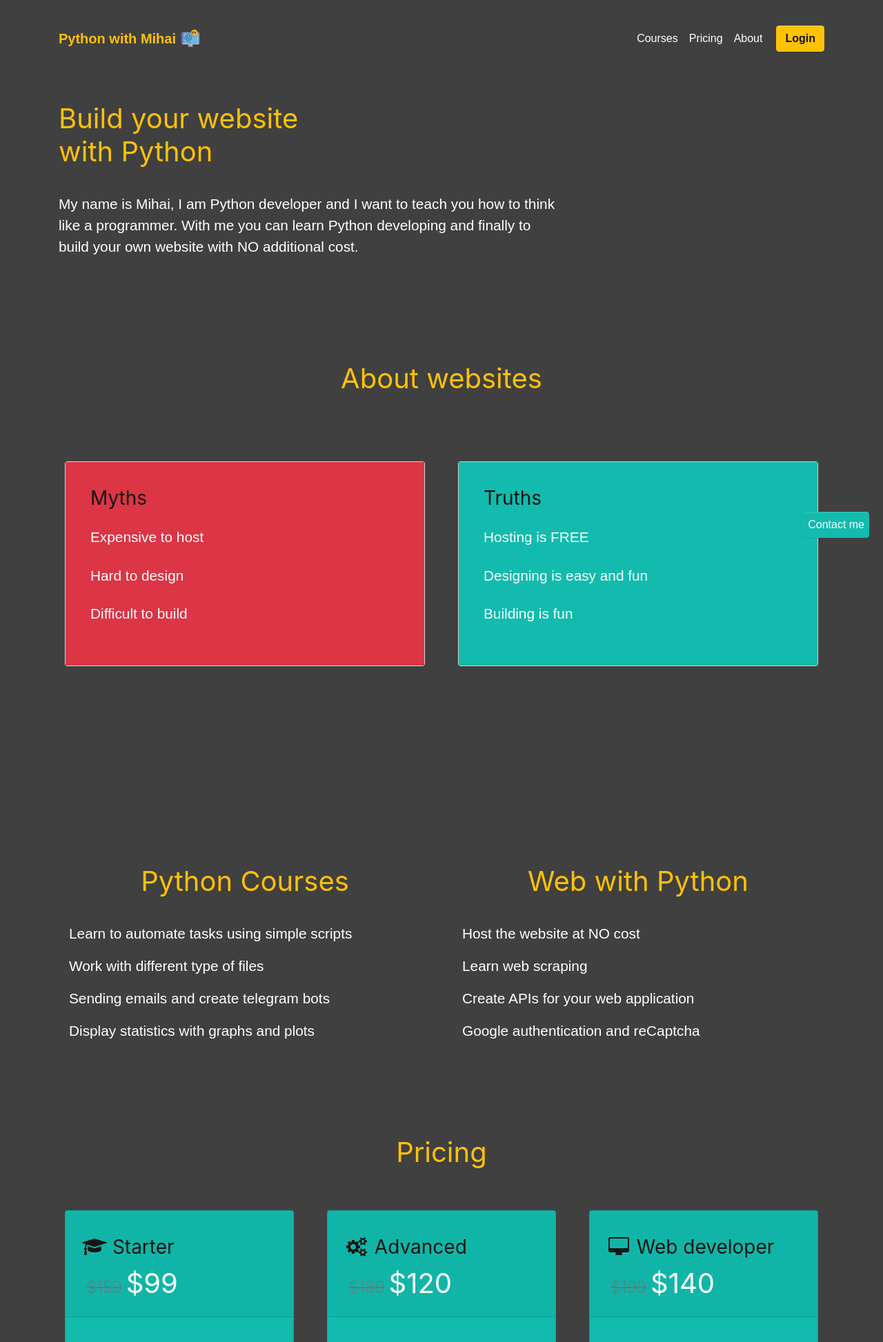
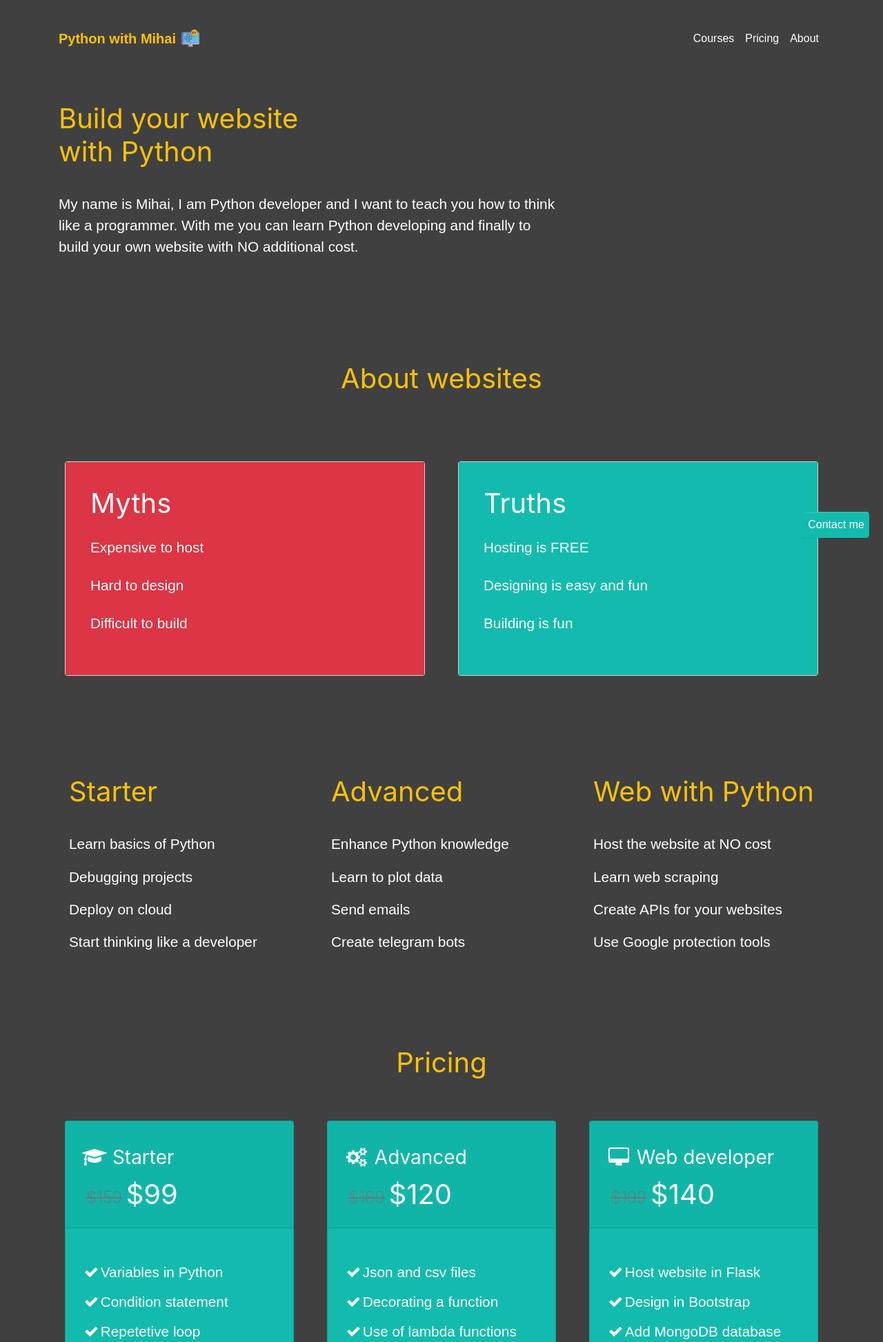
Before and after one commit to mihai-ciorobitca/mihaiciorobitca, a Flask app: page / in a window 1280 px wide. Shown: the top 1946 px of the page at 69% size. Run offline with Flask 3, Linux system fonts and the light colour scheme; some libraries are stand-ins or nearby versions.

Commit message:
Removed Pingendo code

```diff
--- a/api/templates/index.html
+++ b/api/templates/index.html
@@ -26,9 +26,9 @@
       <div class="collapse navbar-collapse" id="navbar4">
         <ul class="navbar-nav ml-auto">
           <li class="nav-item"> <a class="nav-link text-white" href="#courses"><b>Courses</b></a> </li>
-          <li class="nav-item text-white"> <a class="nav-link text-white" href="#courses">Pricing</a> </li>
+          <li class="nav-item text-white"> <a class="nav-link text-white" href="#pricing">Pricing</a> </li>
           <li class="nav-item text-white"> <a class="nav-link text-white" href="#about">About</a> </li>
-        </ul> <a class="btn navbar-btn ml-md-2 text-dark btn-warning" href="/login"><b><b>Login</b></b></a>
+        </ul>
       </div>
     </div>
   </nav>
@@ -36,18 +36,18 @@
     <div class="modal-dialog modal-dialog-centered" role="document">
       <div class="modal-content">
         <div class="modal-header text-warning bg-primary">
-          <h5 class="modal-title text-white" id="contactModalLabel"><b>Contact me</b></h5>
+          <h5 class="modal-title text-dark" id="contactModalLabel"><b>Contact me</b></h5>
           <button type="button" class="close" data-dismiss="modal" aria-label="Close">
             <span aria-hidden="true">×</span>
           </button>
         </div>
         <div class="modal-body bg-primary">
-          <p class="lead text-dark my-2"><b>Contact me on Whatsapp, Phone or Email</b></p>
+          <p class="lead my-2 text-white"><b>I am available to answer on Whatsapp, Phone or Email</b></p>
         </div>
         <div class="modal-footer d-flex justify-content-around bg-primary">
           <a class="btn btn-warning text-dark" href="https://wa.me/+40725497858"><i class="fa fa-fw fa-whatsapp"></i><b><b>&nbsp;Whatsapp</b></b></a>
-          <a class="btn btn-danger text-dark" href="tel:+40725497858" style=""><i class="fa fa-fw fa-phone"></i><b><b>&nbsp;Call me</b></b></a>
-          <a class="btn btn-light" href="mailto:mihai.ciorobitca@student.tuiasi.ro"><i class="fa fa-fw fa-envelope"></i><b><b>&nbsp;Email</b></b></a>
+          <a class="btn text-dark btn-warning" href="tel:+40725497858" style=""><i class="fa fa-fw fa-phone"></i><b><b>&nbsp;Call me</b></b></a>
+          <a class="btn text-dark btn-warning" href="mailto:mihai.ciorobitca@student.tuiasi.ro"><i class="fa fa-fw fa-envelope"></i><b><b>&nbsp;Email</b></b></a>
         </div>
       </div>
     </div>
@@ -70,12 +70,12 @@
         </div>
       </div>
       <div class="row">
-        <div class="col-lg-6 col-md-6 p-3">
+        <div class="col-lg-6 col-md-6 p-3" style="">
           <div class="card bg-light">
             <div class="card-body p-4 bg-danger border-danger">
               <div class="row">
                 <div class="col-8 col-md-12">
-                  <h3 class="mb-0 text-dark"><b>Myths</b></h3>
+                  <h1 class="mb-0 text-white"><b>Myths</b></h1>
                 </div>
               </div>
               <p class="lead my-3" contenteditable="true"><b>Expensive to host</b></p>
@@ -84,12 +84,12 @@
             </div>
           </div>
         </div>
-        <div class="col-lg-6 col-md-6 p-3">
+        <div class="col-lg-6 col-md-6 p-3" style="">
           <div class="card bg-light">
             <div class="card-body p-4 bg-primary">
               <div class="row">
                 <div class="col-8 col-md-12">
-                  <h3 class="mb-0 text-dark"><b>Truths</b></h3>
+                  <h1 class="mb-0 text-white"><b>Truths</b></h1>
                 </div>
               </div>
               <p class="lead my-3"><b>Hosting is FREE</b></p>
@@ -101,34 +101,34 @@
       </div>
     </div>
   </div>
-  <div class="py-5">
-    <div class="container">
-      <div class="row">
-        <div class="col-md-12">
-
-        </div>
-      </div>
-    </div>
-  </div>
   <div class="py-4" id="courses">
     <div class="container">
       <div class="row">
-        <div class="col-md-6">
+        <div class="col-md-4">
           <div class="d-flex flex-column col-lg-12 justify-content-start my-2 text-center" style="">
-            <h1 class="text-warning my-4"><b>Python Courses</b></h1>
-            <p class="lead text-left">Learn to automate tasks using simple scripts</p>
-            <p class="lead text-left">Work with different type of files</p>
-            <p class="lead text-left" style="">Sending emails and create telegram bots</p>
-            <p class="lead text-left">Display statistics with graphs and plots</p>
+            <h1 class="text-warning my-4 text-left"><b>Starter</b></h1>
+            <p class="lead text-left">Learn basics of Python</p>
+            <p class="lead text-left">Debugging projects</p>
+            <p class="lead text-left" style="">Deploy on cloud</p>
+            <p class="lead text-left">Start thinking like a developer</p>
           </div>
         </div>
-        <div class="col-md-6">
+        <div class="col-md-4">
           <div class="d-flex flex-column col-lg-12 justify-content-start text-center my-2">
-            <h1 contenteditable="true" class="text-warning my-4"><b>Web with Python</b></h1>
+            <h1 class="text-warning my-4 text-left"><b>Advanced</b></h1>
+            <p class="lead text-left">Enhance Python knowledge</p>
+            <p class="lead text-left" style="">Learn to plot data</p>
+            <p class="lead text-left">Send emails</p>
+            <p class="lead text-left" style="">Create telegram bots</p>
+          </div>
+        </div>
+        <div class="col-md-4">
+          <div class="d-flex flex-column col-lg-12 justify-content-start text-center my-2">
+            <h1 contenteditable="true" class="text-warning my-4 text-left"><b>Web with Python</b></h1>
             <p class="lead text-left">Host the website at NO cost&nbsp;</p>
             <p class="lead text-left" style="">Learn web scraping</p>
-            <p class="lead text-left">Create APIs for your web application</p>
-            <p class="lead text-left" style="">Google authentication and reCaptcha</p>
+            <p class="lead text-left">Create APIs for your websites</p>
+            <p class="lead text-left" style="">Use Google protection tools</p>
           </div>
         </div>
       </div>
@@ -145,7 +145,7 @@
         <div class="col-lg-4 p-3">
           <div class="card text-center bg-primary">
             <div class="card-header p-3">
-              <h3 class="text-left my-2 text-dark"><i class="fa fa-fw fa-graduation-cap"></i><b>&nbsp;Starter</b>
+              <h3 class="text-left my-2 text-white"><i class="fa fa-fw fa-graduation-cap"></i><b>&nbsp;Starter</b>
               </h3>
               <div class="d-flex align-items-center">
                 <h4 class="text-white text-center mx-1 mt-2 mb-0"><del class="text-muted text-center">$159</del></h4>
@@ -168,7 +168,7 @@
         <div class="col-lg-4 p-3">
           <div class="card text-center bg-primary">
             <div class="card-header p-3">
-              <h3 class="text-left mr-3 mb-0 my-2 text-dark"><i class="fa fa-fw fa-gears"></i><b>&nbsp;Advanced</b></h3>
+              <h3 class="text-left mr-3 mb-0 my-2 text-white"><i class="fa fa-fw fa-gears"></i><b>&nbsp;Advanced</b></h3>
               <div class="d-flex align-items-center">
                 <h4 class="text-white text-center mx-1 mt-2 mb-0"><del class="text-muted text-center">$189</del></h4>
                 <h1 class="text-left text-white mb-0"><b class="">$120</b></h1>
@@ -190,7 +190,7 @@
         <div class="col-lg-4 p-3">
           <div class="card text-center bg-primary">
             <div class="card-header p-3">
-              <h3 class="text-left mr-3 mb-0 my-2 text-dark"><i class="fa fa-fw fa-desktop"></i><b>&nbsp;Web developer</b></h3>
+              <h3 class="text-left mr-3 mb-0 my-2 text-white"><i class="fa fa-fw fa-desktop"></i><b>&nbsp;Web developer</b></h3>
               <div class="d-flex align-items-center">
                 <h4 class="text-white text-center mx-1 mt-2 mb-0"><del class="text-muted text-center">$199</del></h4>
                 <h1 class="text-left text-white mb-0"><b class="">$140</b></h1>
@@ -253,6 +253,7 @@
       $('#contactModal').modal('show');
     });
   </script>
+
 </body>
 
 </html>
```
Also changed, not shown: 1c20c5fa-1c54-4766-bd08-780720552060.html (line endings or trailing spaces), api/templates/login.html (line endings or trailing spaces), api/templates/maintenance.html (line endings or trailing spaces), api/templates/page404.html (line endings or trailing spaces), api/templates/page500.html (line endings or trailing spaces), api/templates/workbook.html (line endings or trailing spaces).
